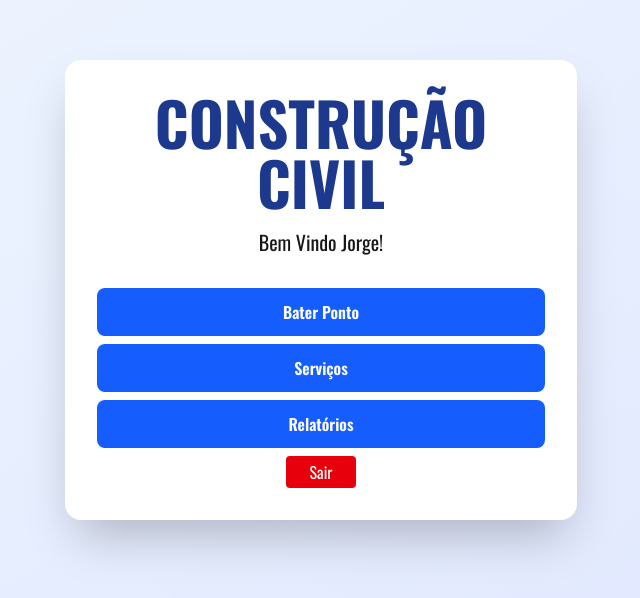
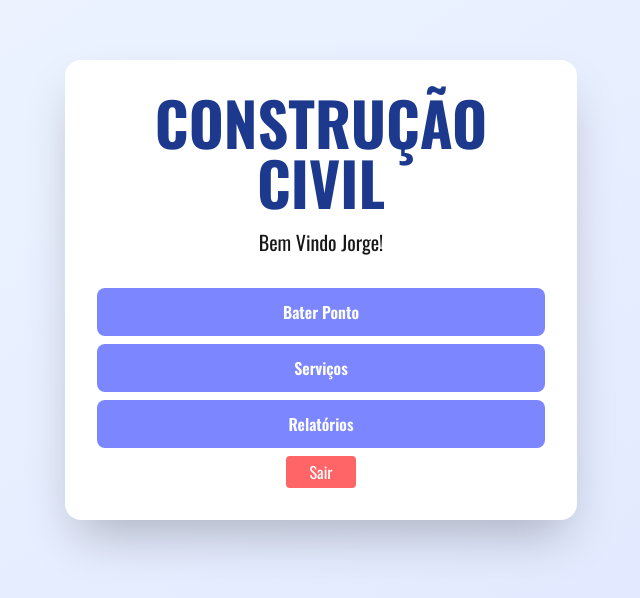
Before and after one commit to mattandrade87/projeto-tcc, a Next.js app: page /home in a window 1280 px wide. Shown: the part 110-708 px from the top of the page, without its empty margins (319-959 px from the left). Built offline with nearby package versions, Linux system fonts and the light colour scheme.

Commit message:
refactor

```diff
--- a/src/app/home/page.jsx
+++ b/src/app/home/page.jsx
@@ -5,16 +5,16 @@ export default function Home() {
     <div className="min-h-screen bg-gradient-to-br from-blue-50 to-indigo-100 flex items-center justify-center px-4 py-8">
       <div className="bg-white rounded-2xl shadow-2xl p-8 w-full max-w-lg">
         <div className="text-center">
-        <Title>CONSTRUÇÃO CIVIL</Title>
-        <p className="text-xl">Bem Vindo Jorge!</p>
+          <Title>CONSTRUÇÃO CIVIL</Title>
+          <p className="text-xl">Bem Vindo Jorge!</p>
         </div>
 
         <div className="max-w-md mx-auto mt-8 gap-2 flex flex-col">
-          <Button href="bater-ponto">Bater Ponto</Button>
-          <Button>Serviços</Button>
-          <Button>Relatórios</Button>
+          <Button href="/bater-ponto">Bater Ponto</Button>
+          <Button href="/servicos">Serviços</Button>
+          <Button href="/relatorios">Relatórios</Button>
           <div className="text-center ">
-            <button className="bg-red-600  cursor-pointer hover:bg-red-700 p-1 rounded text-white px-6">
+            <button className="bg-red-400  cursor-pointer hover:bg-red-600 p-1 rounded text-white px-6">
               Sair
             </button>
           </div>
--- a/src/app/main-page/components/Button.jsx
+++ b/src/app/main-page/components/Button.jsx
@@ -1,3 +1,5 @@
+import Link from "next/link";
+
 const sizes = {
   sm: "px-3 py-1 text-sm",
   md: "px-6 py-3 text-base",
@@ -6,20 +8,16 @@ const sizes = {
 
 export default function Button({
   children,
-  type = "button",
-  onClick,
-  disabled = false,
+  href,
   className = "",
   size = "md",
 }) {
   return (
-    <button
-      type={type}
-      onClick={onClick}
-      disabled={disabled}
-      className={`bg-blue-600 cursor-pointer hover:bg-blue-700 disabled:bg-gray-400 text-white font-semibold rounded-lg transition-all duration-200 transform hover:scale-[1.02] active:scale-[0.98] focus:ring-4 focus:ring-blue-300 outline-none ${sizes[size]} ${className}`}
+    <Link
+      href={href}
+      className={`block bg-indigo-400 cursor-pointer w-full hover:bg-indigo-600 text-white font-semibold rounded-lg transition-all duration-200 transform hover:scale-[1.02] active:scale-[0.98] focus:ring-4 focus:ring-blue-300 outline-none text-center ${sizes[size]} ${className}`}
     >
       {children}
-    </button>
+    </Link>
   );
 }
--- a/src/app/main-page/components/LoginForm.jsx
+++ b/src/app/main-page/components/LoginForm.jsx
@@ -53,7 +53,9 @@ export default function LoginForm() {
       </div>
 
       <div className="mt-6 w-full">
-        <Button type="submit" className="w-full" href="home">Entrar</Button>
+        <Button type="submit" href="/home" className="w-full">
+          Entrar
+        </Button>
       </div>
 
       <div className="mt-4 text-center">
```
